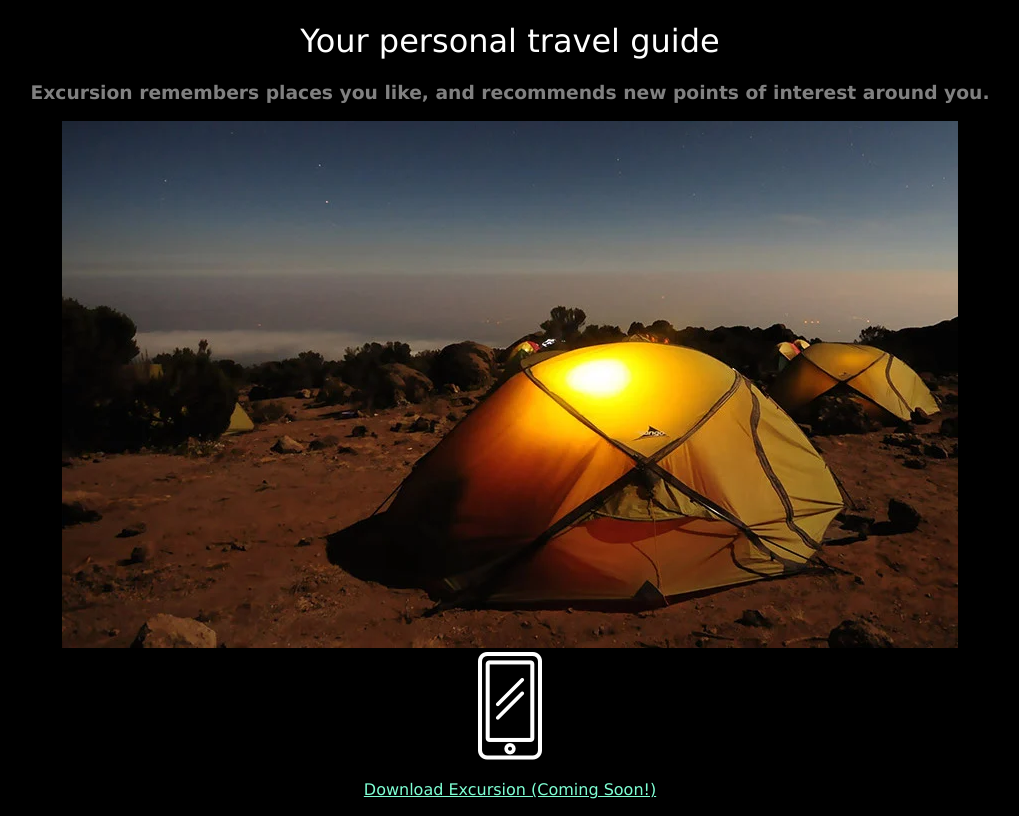
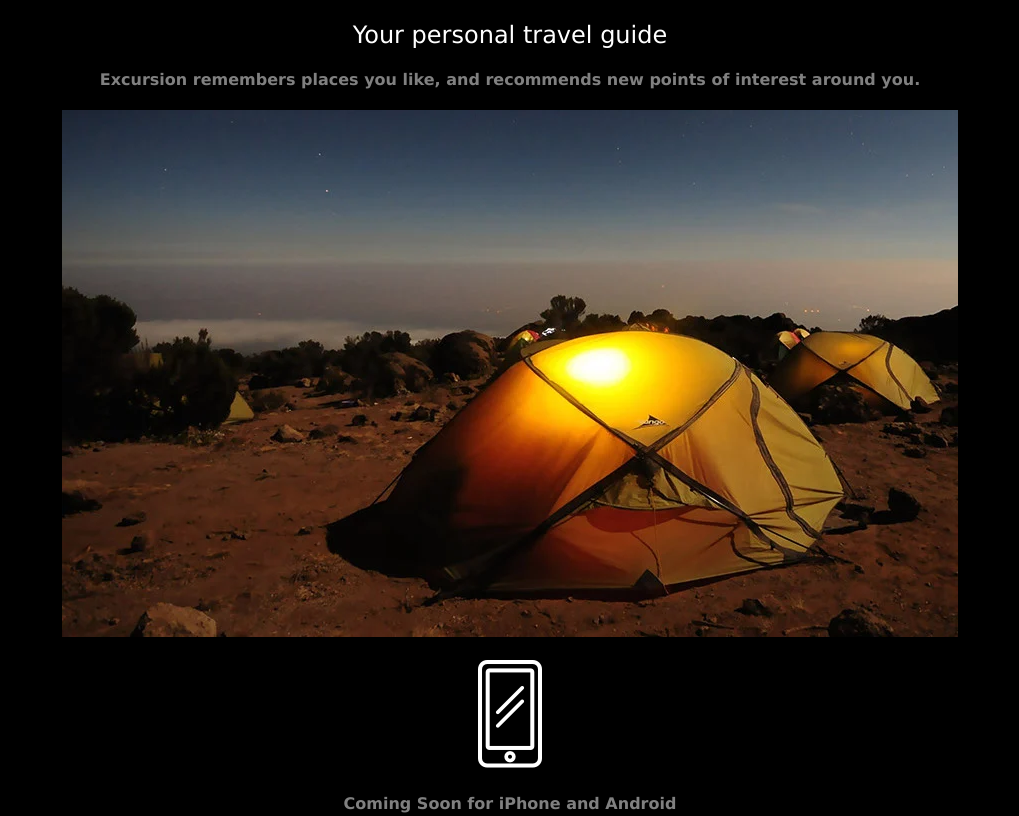
Before and after one commit to Fantoose/excursion, a plain HTML site: page index.html in a window 1280 px wide. Shown: the part 269-1085 px from the top of the page, without its empty margins (130-1149 px from the left). Drawn offline with Linux system fonts and the light colour scheme.

Commit message:
added new features

```diff
--- a/Resources/css/style.css
+++ b/Resources/css/style.css
@@ -13,11 +13,11 @@ a {
     color: aquamarine;
     size: 16px;
 }
-h3 {
+h4 {
     color: grey;
     size: 21px;
 }
-p {
+h2 {
     color: white;
     font-weight: 300;
     size: 42px;
--- a/index.html
+++ b/index.html
@@ -9,11 +9,12 @@
 <body>
     <h1>Discover hidden places in the world around you</h1>
     <p><a href="#">Download Excursion (Coming Soon!)</a></p>
-    <video autoplay loop> <source src="Resources/excursion.mp4" type="video/mp4"></video>
-    <h1>Your personal travel guide</h1>
-    <h3>Excursion remembers places you like, and recommends new points of interest around you.</h3>
-    <img src="Resources/camp.webp" alt="Camp"><br>
+    <video autoplay="true" loop> <source src="Resources/excursion.mp4" type="video/mp4"></video>
+    <h2>Your personal travel guide</h2>
+    <h4>Excursion remembers places you like, and recommends new points of interest around you.</h4>
+    <img src="Resources/camp.webp" alt="Camp"><br><br>
     <img src="Resources/phone.webp" alt="Phone">
+    <h4>Coming Soon for iPhone and Android</h4>
     <p><a href="#">Download Excursion (Coming Soon!)</a></p>
 </body>
 </html>
```
